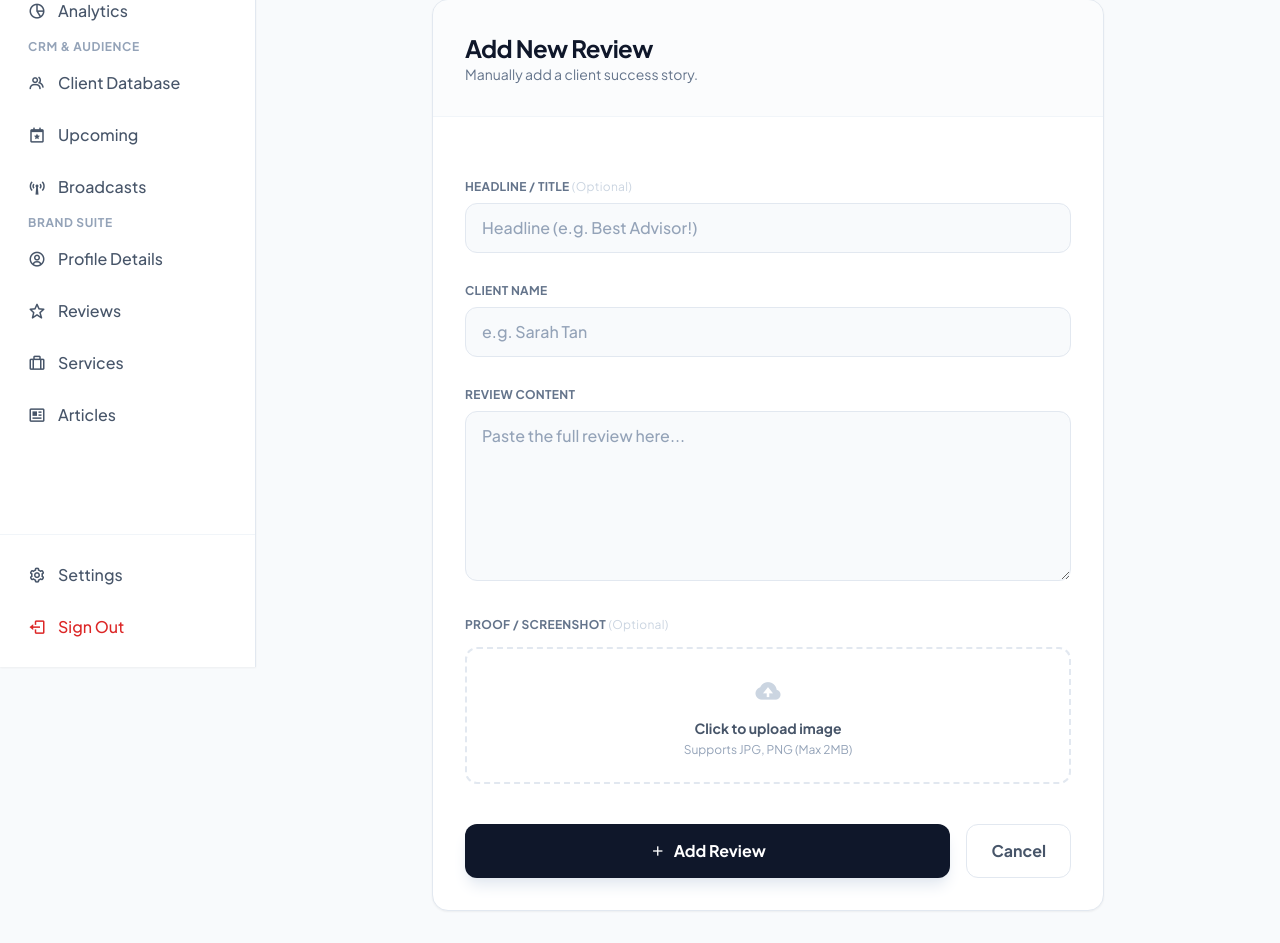
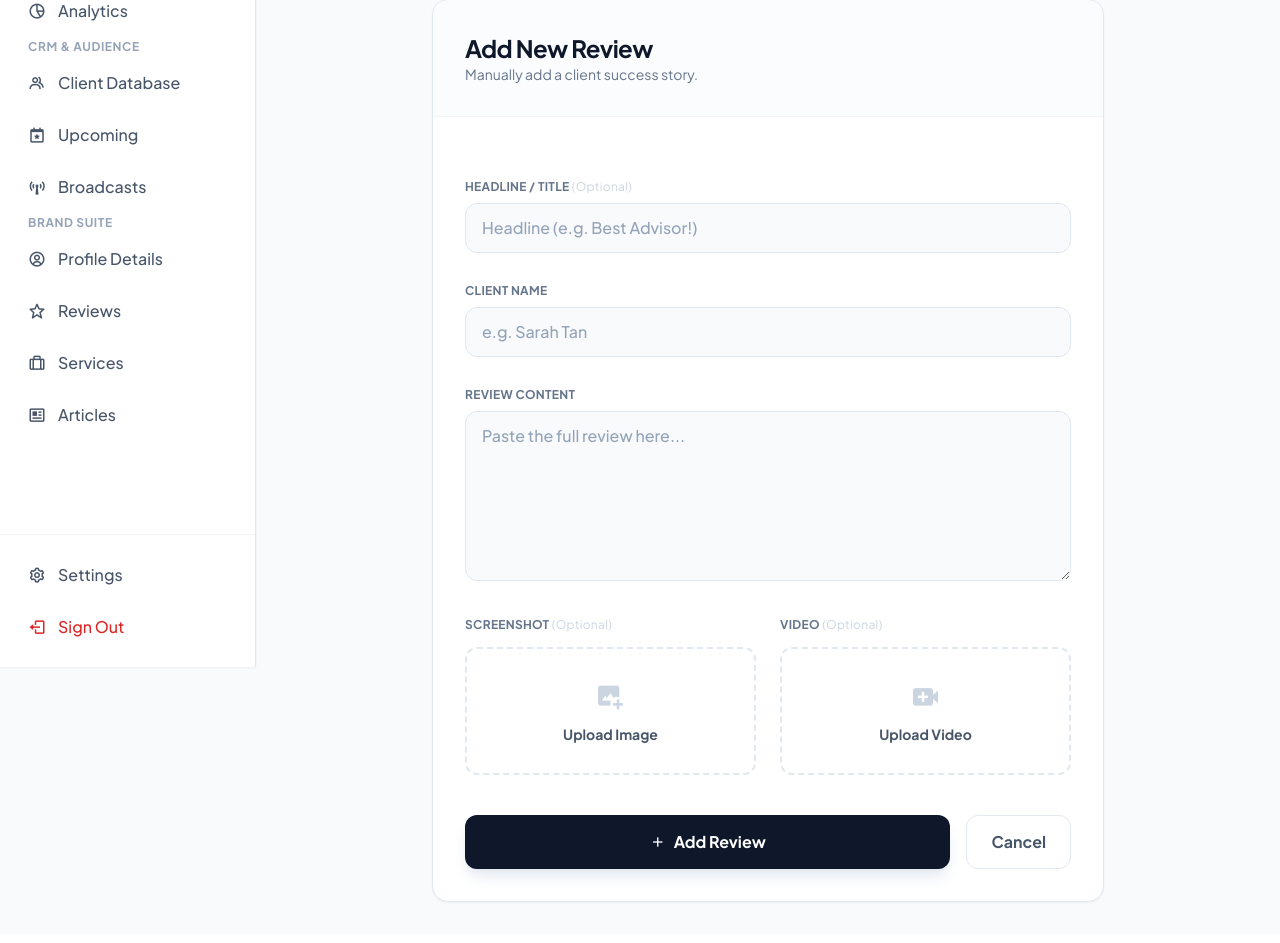
Before and after one commit to LakshanSivakumar/skandage-mvp, a Django app: page /dashboard/testimonial/add/ in a window 1280 px wide. Shown: the part 133-1076 px from the top of the page. After the commit the page ends 1036 px from the top, so only its background shows below. Run offline with Django 5.2, Linux system fonts and the light colour scheme; a user stored in the database is signed in; data comes from the database, SQL or seed files in the repository; both versions use the stored data as it was after the commit; some libraries are stand-ins or nearby versions.

Commit message:
added cdn and videos for testimonials

```diff
--- a/core/forms.py
+++ b/core/forms.py
@@ -27,23 +27,31 @@ class AgentProfileForm(forms.ModelForm):
 class TestimonialForm(forms.ModelForm):
     class Meta:
         model = Testimonial
-        fields = ['title', 'client_name', 'review_text', 'screenshot', 'is_published']
+        fields = ['title', 'client_name', 'review_text', 'screenshot', 'video', 'is_published']
         widgets = {
             'title': forms.TextInput(attrs={'class': 'w-full bg-slate-50 dark:bg-slate-900/50 border border-slate-200 dark:border-slate-700 rounded-xl px-4 py-3 text-slate-900 dark:text-white font-medium focus:outline-none focus:ring-2 focus:ring-blue-500 transition placeholder-slate-400 dark:placeholder-slate-500', 'placeholder': 'Headline (e.g. Best Advisor!)'}),
             'client_name': forms.TextInput(attrs={'class': 'w-full bg-slate-50 dark:bg-slate-900/50 border border-slate-200 dark:border-slate-700 rounded-xl px-4 py-3 text-slate-900 dark:text-white font-medium focus:outline-none focus:ring-2 focus:ring-blue-500 transition placeholder-slate-400 dark:placeholder-slate-500', 'placeholder': 'e.g. Sarah Tan'}),
             'review_text': forms.Textarea(attrs={'class': 'w-full bg-slate-50 dark:bg-slate-900/50 border border-slate-200 dark:border-slate-700 rounded-xl px-4 py-3 text-slate-900 dark:text-white font-medium focus:outline-none focus:ring-2 focus:ring-blue-500 transition placeholder-slate-400 dark:placeholder-slate-500', 'rows': 6, 'placeholder': 'Paste the full review here...'}),
-            # CRITICAL FIX: Ensure ID matches the one used in the template's onClick
-            'screenshot': forms.FileInput(attrs={'class': 'hidden', 'id': 'id_screenshot'}),
+
+            # THE FIX: Explicitly set the accept attributes and unique IDs
+            'screenshot': forms.FileInput(attrs={'class': 'hidden', 'id': 'id_screenshot', 'accept': 'image/*'}),
+            'video': forms.FileInput(attrs={'class': 'hidden', 'id': 'id_video', 'accept': 'video/mp4,video/quicktime,video/*'}),
+
             'is_published': forms.CheckboxInput(attrs={'class': 'w-5 h-5 text-blue-600 rounded focus:ring-blue-500 border-gray-300 dark:border-slate-600 dark:bg-slate-700'}),
         }
 
 class ClientSubmissionForm(forms.ModelForm):
     class Meta:
         model = Testimonial
-        fields = ['title', 'review_text']
+        # THE FIX: Add screenshot and video back to the fields list!
+        fields = ['title', 'review_text', 'screenshot', 'video']
         widgets = {
             'title': forms.TextInput(attrs={'class': 'w-full bg-white dark:bg-slate-900/50 border border-slate-200 dark:border-slate-700 rounded-xl px-4 py-3 text-slate-900 dark:text-white focus:outline-none focus:ring-2 focus:ring-blue-500 transition placeholder-slate-400 dark:placeholder-slate-500 font-bold', 'placeholder': 'Headline (e.g. "Great Service")'}),
             'review_text': forms.Textarea(attrs={'class': 'w-full bg-white dark:bg-slate-900/50 border border-slate-200 dark:border-slate-700 rounded-xl px-4 py-3 text-slate-900 dark:text-white focus:outline-none focus:ring-2 focus:ring-blue-500 transition placeholder-slate-400 dark:placeholder-slate-500', 'rows': 6, 'placeholder': 'Share your experience...'}),
+
+            # Ensure the client-facing form also filters properly
+            'screenshot': forms.FileInput(attrs={'accept': 'image/*', 'class': 'w-full text-sm text-slate-500 file:mr-4 file:py-2 file:px-4 file:rounded-full file:border-0 file:text-sm file:font-semibold file:bg-blue-50 file:text-blue-700 hover:file:bg-blue-100 dark:file:bg-slate-700 dark:file:text-slate-300'}),
+            'video': forms.FileInput(attrs={'accept': 'video/mp4,video/quicktime,video/*', 'class': 'w-full text-sm text-slate-500 file:mr-4 file:py-2 file:px-4 file:rounded-full file:border-0 file:text-sm file:font-semibold file:bg-blue-50 file:text-blue-700 hover:file:bg-blue-100 dark:file:bg-slate-700 dark:file:text-slate-300'}),
         }
 
 class LeadForm(forms.ModelForm):
--- a/core/models.py
+++ b/core/models.py
@@ -112,6 +112,7 @@ class Testimonial(models.Model):
     client_name = models.CharField(max_length=100)
     review_text = models.TextField()
     screenshot = models.ImageField(upload_to='reviews/', blank=True, null=True)
+    video = models.FileField(upload_to='reviews/videos/', blank=True, null=True, help_text="Upload MP4 or MOV files")
     is_featured = models.BooleanField(default=False)
     is_published = models.BooleanField(default=True)
     submission_date = models.DateTimeField(auto_now_add=True, null=True)
--- a/core/templates/core/add_testimonial.html
+++ b/core/templates/core/add_testimonial.html
@@ -35,16 +35,28 @@
                     {{ form.review_text }}
                 </div>
 
-                <div class="space-y-3">
-                    <label class="text-xs font-bold text-slate-500 uppercase tracking-wide">Proof / Screenshot <span class="text-slate-300 font-normal normal-case">(Optional)</span></label>
-                    <div class="border-2 border-dashed border-slate-200 rounded-xl p-6 text-center hover:bg-slate-50 transition cursor-pointer group" onclick="document.getElementById('id_screenshot').click()">
-                        <div class="text-slate-300 group-hover:text-blue-500 transition mb-2">
-                            <i class='bx bxs-cloud-upload text-3xl'></i>
+                <div class="grid grid-cols-1 sm:grid-cols-2 gap-6">
+                    <div class="space-y-3">
+                        <label class="text-xs font-bold text-slate-500 uppercase tracking-wide">Screenshot <span class="text-slate-300 font-normal normal-case">(Optional)</span></label>
+                        <div class="border-2 border-dashed border-slate-200 rounded-xl p-6 text-center hover:bg-slate-50 transition cursor-pointer group h-32 flex flex-col justify-center" onclick="document.getElementById('id_screenshot').click()">
+                            <div class="text-slate-300 group-hover:text-blue-500 transition mb-2">
+                                <i class='bx bxs-image-add text-3xl'></i>
+                            </div>
+                            <p class="text-sm font-bold text-slate-600">Upload Image</p>
                         </div>
-                        <p class="text-sm font-bold text-slate-600">Click to upload image</p>
-                        <p class="text-xs text-slate-400 mt-1">Supports JPG, PNG (Max 2MB)</p>
+                        {{ form.screenshot }}
                     </div>
-                    {{ form.screenshot }}
+
+                    <div class="space-y-3">
+                        <label class="text-xs font-bold text-slate-500 uppercase tracking-wide">Video <span class="text-slate-300 font-normal normal-case">(Optional)</span></label>
+                        <div class="border-2 border-dashed border-slate-200 rounded-xl p-6 text-center hover:bg-slate-50 transition cursor-pointer group h-32 flex flex-col justify-center" onclick="document.getElementById('id_video').click()">
+                            <div class="text-slate-300 group-hover:text-blue-500 transition mb-2">
+                                <i class='bx bxs-video-plus text-3xl'></i>
+                            </div>
+                            <p class="text-sm font-bold text-slate-600">Upload Video</p>
+                        </div>
+                        {{ form.video }}
+                    </div>
                 </div>
 
                 <div class="pt-4 flex gap-4">
--- a/core/views.py
+++ b/core/views.py
@@ -326,7 +326,7 @@ def client_review_submission(request, token):
     agent = review_link.agent
 
     if request.method == 'POST':
-        form = ClientSubmissionForm(request.POST)
+        form = ClientSubmissionForm(request.POST, request.FILES)
         if form.is_valid():
             testimonial = form.save(commit=False)
             testimonial.agent = agent
```
Also changed, not shown: config/settings.py (+9 -1 lines), core/templates/core/agent_profile.html (+12 -5 lines), core/templates/core/edit_testimonial.html (+38 -22 lines), core/templates/core/public_testimonials.html (+12 -4 lines), core/migrations/0046_testimonial_video.py (added), db.sqlite3, 1 other file.
